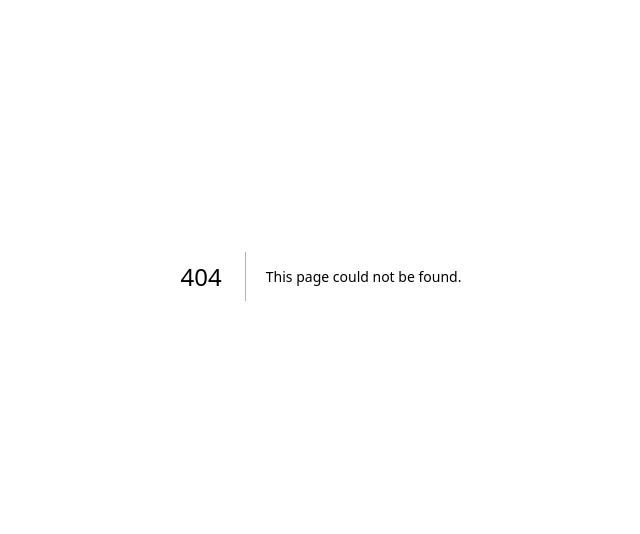
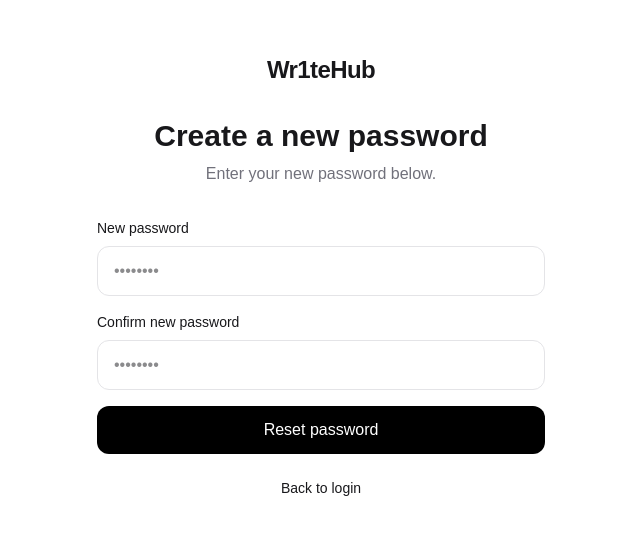
Before and after one commit to nadiaarteagav/Wr1teHub, a Next.js app: page /auth/reset-password in a window 1280 px wide. Before the commit this address had no page. Shown: the part 124-658 px from the top of the page, without its empty margins (319-959 px from the left). Built offline with nearby package versions, Linux system fonts and the light colour scheme; no server answers.

Commit message:
Add password recovery and update detector usage

```diff
--- a/app/auth/page.tsx
+++ b/app/auth/page.tsx
@@ -9,22 +9,29 @@ export default function AuthPage() {
   const supabase = createClient();
 
   const [isLogin, setIsLogin] = useState(true);
+  const [isForgotPassword, setIsForgotPassword] = useState(false);
+
   const [name, setName] = useState("");
   const [email, setEmail] = useState("");
   const [password, setPassword] = useState("");
+
   const [message, setMessage] = useState("");
   const [isLoading, setIsLoading] = useState(false);
-  const [showUserMenu, setShowUserMenu] = useState(false);
 
   async function handleSubmit(e: React.FormEvent) {
     e.preventDefault();
 
-    if (!email || !password) {
-      setMessage("Please enter your email and password.");
+    if (!email) {
+      setMessage("Please enter your email.");
       return;
     }
 
-    if (!isLogin && !name.trim()) {
+    if (!isForgotPassword && !password) {
+      setMessage("Please enter your password.");
+      return;
+    }
+
+    if (!isLogin && !isForgotPassword && !name.trim()) {
       setMessage("Please enter your name.");
       return;
     }
@@ -32,6 +39,25 @@ export default function AuthPage() {
     setIsLoading(true);
     setMessage("");
 
+    // Forgot password
+    if (isForgotPassword) {
+      const { error } = await supabase.auth.resetPasswordForEmail(email, {
+        redirectTo: `${window.location.origin}/auth/reset-password`,
+      });
+
+      if (error) {
+        setMessage(error.message);
+      } else {
+        setMessage(
+          "Check your email for a password reset link."
+        );
+      }
+
+      setIsLoading(false);
+      return;
+    }
+
+    // Login
     if (isLogin) {
       const { error } = await supabase.auth.signInWithPassword({
         email,
@@ -46,7 +72,10 @@ export default function AuthPage() {
 
       router.push("/");
       router.refresh();
-    } else {
+    }
+
+    // Sign up
+    else {
       const { data, error } = await supabase.auth.signUp({
         email,
         password,
@@ -79,6 +108,7 @@ export default function AuthPage() {
   return (
     <main className="min-h-screen bg-white text-zinc-900 flex items-center justify-center px-6">
       <div className="w-full max-w-md">
+
         <div className="text-center mb-8">
           <button
             onClick={() => router.push("/")}
@@ -88,18 +118,25 @@ export default function AuthPage() {
           </button>
 
           <h1 className="mt-8 text-3xl font-semibold">
-            {isLogin ? "Welcome back" : "Create your account"}
+            {isForgotPassword
+              ? "Reset your password"
+              : isLogin
+              ? "Welcome back"
+              : "Create your account"}
           </h1>
 
           <p className="mt-2 text-zinc-500">
-            {isLogin
+            {isForgotPassword
+              ? "Enter your email and we'll send you a password reset link."
+              : isLogin
               ? "Log in to continue to Wr1teHub."
               : "Create an account to get started."}
           </p>
         </div>
 
         <form onSubmit={handleSubmit} className="space-y-4">
-          {!isLogin && (
+
+          {!isLogin && !isForgotPassword && (
             <div>
               <label className="block text-sm font-medium mb-2">
                 Name
@@ -129,6 +166,7 @@ export default function AuthPage() {
             />
           </div>
 
+          {!isForgotPassword && (
             <div>
               <label className="block text-sm font-medium mb-2">
                 Password
@@ -142,6 +180,22 @@ export default function AuthPage() {
                 className="w-full rounded-xl border border-zinc-200 px-4 py-3 outline-none focus:border-zinc-400"
               />
             </div>
+          )}
+
+          {isLogin && !isForgotPassword && (
+            <div className="text-right">
+              <button
+                type="button"
+                onClick={() => {
+                  setIsForgotPassword(true);
+                  setMessage("");
+                }}
+                className="text-sm text-zinc-500 hover:text-zinc-900 hover:underline"
+              >
+                Forgot your password?
+              </button>
+            </div>
+          )}
 
           {message && (
             <div className="rounded-xl bg-zinc-100 px-4 py-3 text-sm text-zinc-600">
@@ -156,6 +210,8 @@ export default function AuthPage() {
           >
             {isLoading
               ? "Please wait..."
+              : isForgotPassword
+              ? "Send reset link"
               : isLogin
               ? "Log in"
               : "Create account"}
@@ -163,9 +219,22 @@ export default function AuthPage() {
         </form>
 
         <div className="mt-6 text-center text-sm text-zinc-500">
+          {isForgotPassword ? (
+            <button
+              onClick={() => {
+                setIsForgotPassword(false);
+                setMessage("");
+              }}
+              className="font-medium text-zinc-900 hover:underline"
+            >
+              Back to login
+            </button>
+          ) : (
+            <>
               {isLogin
                 ? "Don't have an account?"
                 : "Already have an account?"}{" "}
+
               <button
                 onClick={() => {
                   setIsLogin(!isLogin);
@@ -175,6 +244,8 @@ export default function AuthPage() {
               >
                 {isLogin ? "Sign up" : "Log in"}
               </button>
+            </>
+          )}
         </div>
       </div>
     </main>
--- /dev/null
+++ b/app/auth/reset-password/page.tsx
@@ -0,0 +1,133 @@
+"use client";
+
+import { useState } from "react";
+import { useRouter } from "next/navigation";
+import { createClient } from "@/utils/supabase/client";
+
+export default function ResetPasswordPage() {
+  const router = useRouter();
+  const supabase = createClient();
+
+  const [password, setPassword] = useState("");
+  const [confirmPassword, setConfirmPassword] = useState("");
+  const [message, setMessage] = useState("");
+  const [isLoading, setIsLoading] = useState(false);
+
+  async function handleResetPassword(e: React.FormEvent) {
+    e.preventDefault();
+
+    if (!password || !confirmPassword) {
+      setMessage("Please enter your new password.");
+      return;
+    }
+
+    if (password !== confirmPassword) {
+      setMessage("Passwords do not match.");
+      return;
+    }
+
+    if (password.length < 6) {
+      setMessage("Password must be at least 6 characters.");
+      return;
+    }
+
+    setIsLoading(true);
+    setMessage("");
+
+    const { error } = await supabase.auth.updateUser({
+      password,
+    });
+
+    if (error) {
+      setMessage(error.message);
+      setIsLoading(false);
+      return;
+    }
+
+    setMessage("Your password has been updated successfully.");
+
+    setTimeout(() => {
+      router.push("/");
+      router.refresh();
+    }, 1500);
+  }
+
+  return (
+    <main className="min-h-screen bg-white text-zinc-900 flex items-center justify-center px-6">
+      <div className="w-full max-w-md">
+
+        <div className="text-center mb-8">
+          <button
+            onClick={() => router.push("/")}
+            className="text-2xl font-semibold tracking-tight"
+          >
+            Wr1teHub
+          </button>
+
+          <h1 className="mt-8 text-3xl font-semibold">
+            Create a new password
+          </h1>
+
+          <p className="mt-2 text-zinc-500">
+            Enter your new password below.
+          </p>
+        </div>
+
+        <form onSubmit={handleResetPassword} className="space-y-4">
+
+          <div>
+            <label className="block text-sm font-medium mb-2">
+              New password
+            </label>
+
+            <input
+              type="password"
+              value={password}
+              onChange={(e) => setPassword(e.target.value)}
+              placeholder="••••••••"
+              className="w-full rounded-xl border border-zinc-200 px-4 py-3 outline-none focus:border-zinc-400"
+            />
+          </div>
+
+          <div>
+            <label className="block text-sm font-medium mb-2">
+              Confirm new password
+            </label>
+
+            <input
+              type="password"
+              value={confirmPassword}
+              onChange={(e) => setConfirmPassword(e.target.value)}
+              placeholder="••••••••"
+              className="w-full rounded-xl border border-zinc-200 px-4 py-3 outline-none focus:border-zinc-400"
+            />
+          </div>
+
+          {message && (
+            <div className="rounded-xl bg-zinc-100 px-4 py-3 text-sm text-zinc-600">
+              {message}
+            </div>
+          )}
+
+          <button
+            type="submit"
+            disabled={isLoading}
+            className="w-full rounded-xl bg-black py-3 text-white font-medium transition hover:bg-zinc-800 disabled:opacity-50"
+          >
+            {isLoading ? "Please wait..." : "Reset password"}
+          </button>
+        </form>
+
+        <div className="mt-6 text-center text-sm text-zinc-500">
+          <button
+            onClick={() => router.push("/auth")}
+            className="font-medium text-zinc-900 hover:underline"
+          >
+            Back to login
+          </button>
+        </div>
+
+      </div>
+    </main>
+  );
+}
--- a/app/page.tsx
+++ b/app/page.tsx
@@ -385,10 +385,16 @@ if (mode === "humanize") {
 
 <div className="flex items-center justify-between border-t border-zinc-200 px-6 py-4">
   <div className="flex items-center gap-4">
-    <span className="text-sm text-zinc-400">
-      {wordCount.toLocaleString()} /{" "}
-      {plan === "pro" ? "50,000" : "1,000"} words
-    </span>
+{mode === "humanize" ? (
+  <span className="text-sm text-zinc-400">
+    {wordCount.toLocaleString()} /{" "}
+    {plan === "pro" ? "50,000" : "1,000"} words
+  </span>
+) : (
+  <span className="text-sm text-zinc-400">
+    Unlimited
+  </span>
+)}
 
     {wordCount > 0 && wordCount < 50 && (
       <span className="text-xs text-zinc-400">
@@ -418,7 +424,7 @@ if (mode === "humanize") {
       setResult("");
       setAnalysis(null);
     }}
-    className="text-sm text-zinc-400 transition hover:text-zinc-900"
+    className="ml-6 -mt-1 text-sm text-zinc-400 transition hover:text-zinc-900"
   >
     Clear
   </button>
```
Lines whose indentation alone changed are shown as unchanged.
